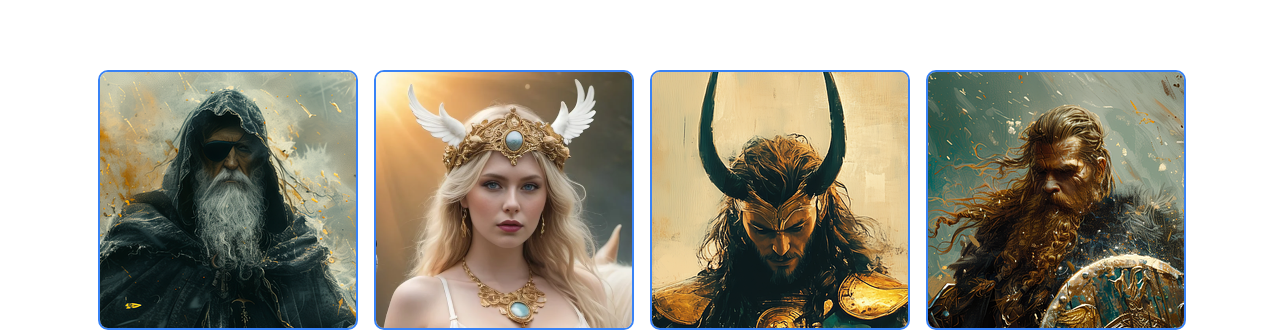
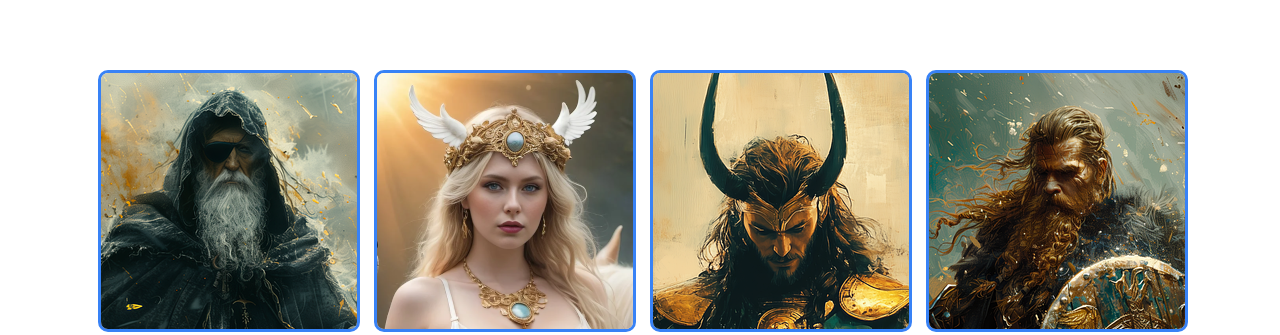
Before and after one commit to dabla1710/odin-landing-page, a plain HTML site: page index.html in a window 1280 px wide. Shown: the part 576-911 px from the top of the page. Drawn offline with Linux system fonts and the light colour scheme.

Commit message:
adjusted border thickness of the images

```diff
--- a/styles/style.css
+++ b/styles/style.css
@@ -108,7 +108,7 @@ body {
 
 .image-hero-friend {
     display: block;
-    border: 2px solid var(--call-to-action-color);
+    border: 3px solid var(--call-to-action-color);
     border-radius: 10px;
 }
 
```
